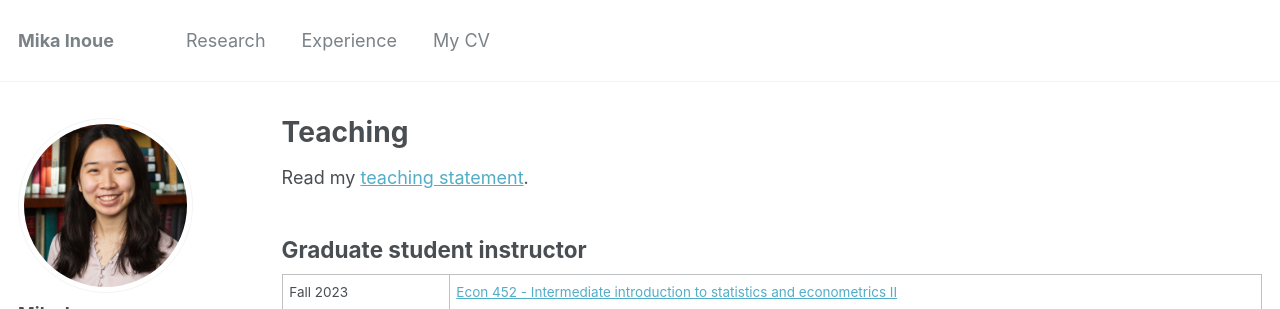
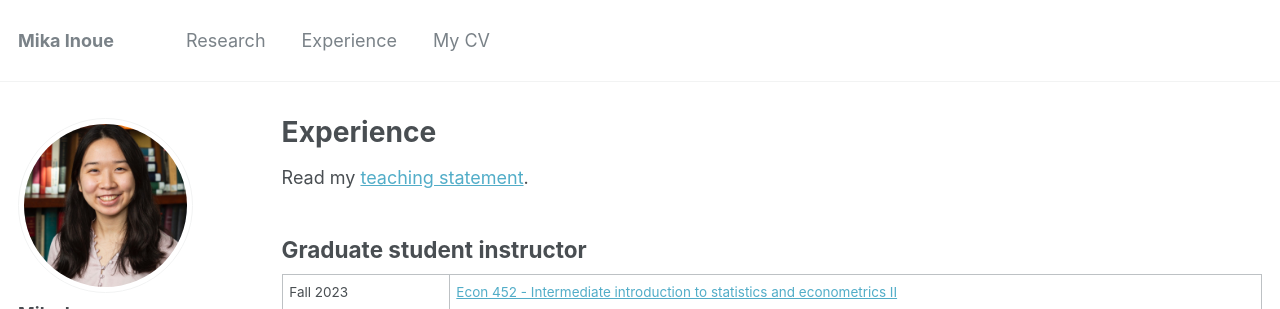
Before and after one commit to mdinoue/mdinoue.github.io, a Jekyll site: the page built from _pages/experience.md, in a window 1280 px wide. Shown: the top 309 px of the page. Built offline with Jekyll 4.4.1, drawn with Linux system fonts in a browser that asks for light colours.

Commit message:
Changed menu item

```diff
--- a/_data/navigation.yml
+++ b/_data/navigation.yml
@@ -4,7 +4,7 @@ main:
     url: /research/
 
   - title: "Experience"
-    url: /teaching/
+    url: /experience/
 
   - title: "My CV"
     url: /files/mycv.pdf
--- a/_pages/teaching.md
+++ b/_pages/experience.md
@@ -1,7 +1,7 @@
 ---
 layout: archive
-title: "Teaching"
-permalink: /teaching/
+title: "Experience"
+permalink: /experience/
 author_profile: true
 ---
 
```
